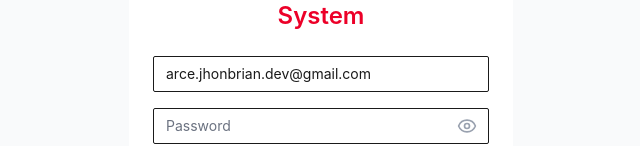
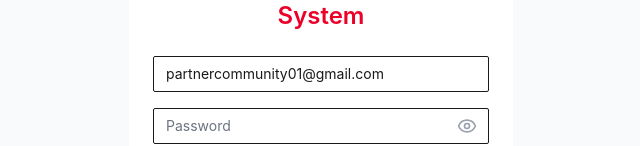
Before and after one commit to uncleedev/jbxrc-desktop, a React (Vite) app: page /#/ in a window 1280 px wide. Shown: the part 352-498 px from the top of the page, without its empty margins (319-959 px from the left). Built offline with nearby package versions, Linux system fonts and the light colour scheme.

Commit message:
update email

```diff
--- a/src/pages/auth/Signin.tsx
+++ b/src/pages/auth/Signin.tsx
@@ -24,7 +24,7 @@ export default function SigninPage() {
   const { register, handleSubmit } = useForm<SigninForm>({
     resolver: zodResolver(signinSchema),
     defaultValues: {
-      email: "arce.jhonbrian.dev@gmail.com",
+      email: "partnercommunity01@gmail.com",
     },
   });
 
```
